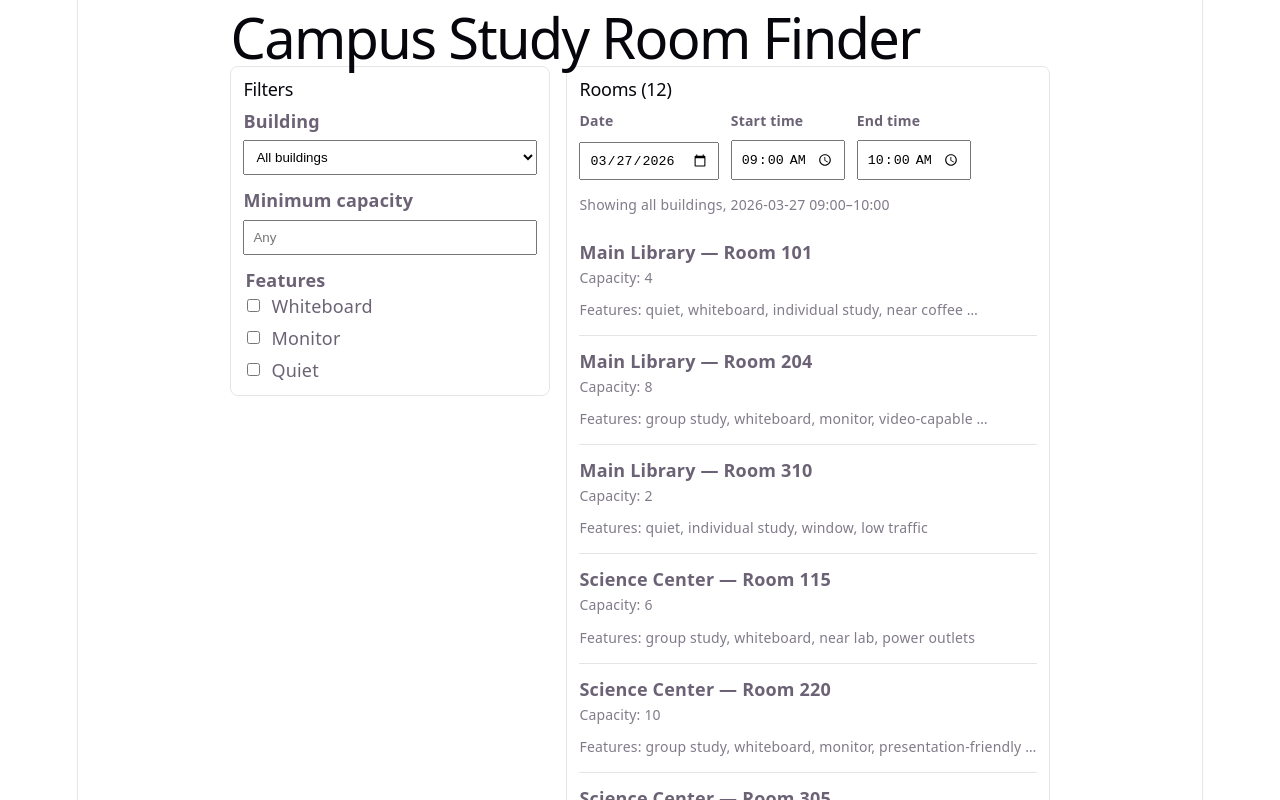
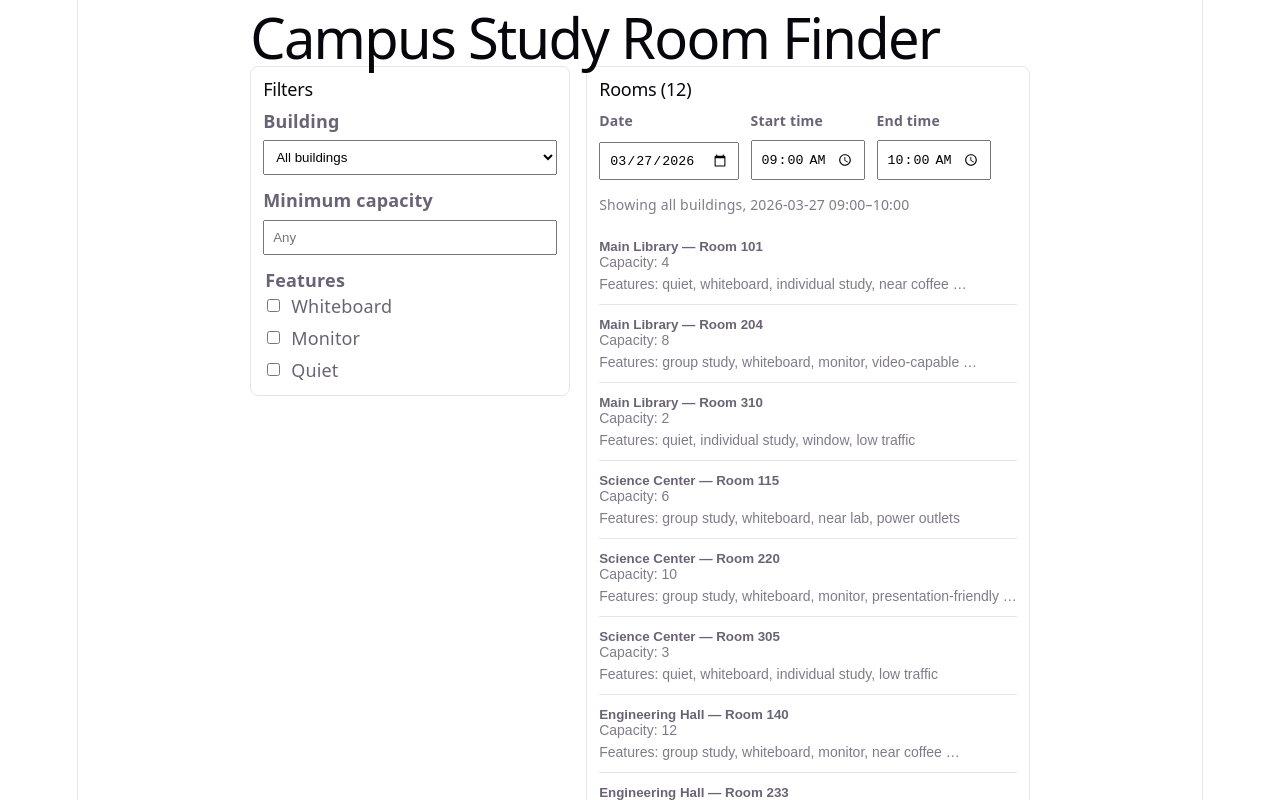
Before and after one commit to pgowin/Campus-Study-Rooms, a React (Vite) app: page / in a window 1280 px wide. Shown: the top 800 px of the page. Built offline with nearby package versions, Linux system fonts and the light colour scheme.

Commit message:
Prompt 9: connected the Room Details page to the front end of the App.tsx

```diff
--- a/src/App.tsx
+++ b/src/App.tsx
@@ -3,6 +3,7 @@ import { RoomFilters } from "./RoomFilters";
 import type { ActiveFilters } from "./RoomFilters";
 import { STUDY_ROOMS, type StudyRoom } from "./rooms";
 import "./App.css";
+import { RoomDetails } from "./RoomDetails";
 
 function toMinutes(time: string): number | null {
 	// Expects "HH:MM" (24h). Returns minutes since midnight.
@@ -100,17 +101,26 @@ type RoomListItemProps = {
 	roomNumber: string;
 	capacity: number;
 	features: string[];
+	onSelect: () => void;
 };
 
-function RoomListItem({ building, roomNumber, capacity, features }: RoomListItemProps) {
+function RoomListItem({ building, roomNumber, capacity, features, onSelect }: RoomListItemProps) {
 	const displayedFeatures = features.slice(0, 4);
 	const hasMoreFeatures = features.length > displayedFeatures.length;
 
 	return (
-		<li
+		<li style={{ borderBottom: "1px solid rgba(0,0,0,0.1)" }}>
+			<button
+				type="button"
+				onClick={onSelect}
 				style={{
+					width: "100%",
+					textAlign: "left",
 					padding: "12px 0",
-				borderBottom: "1px solid rgba(0,0,0,0.1)",
+					background: "transparent",
+					border: 0,
+					cursor: "pointer",
+					color: "inherit",
 				}}
 			>
 				<div style={{ display: "flex", gap: 12, justifyContent: "space-between" }}>
@@ -127,6 +137,7 @@ function RoomListItem({ building, roomNumber, capacity, features }: RoomListItem
 					Features: {displayedFeatures.join(", ")}
 					{hasMoreFeatures ? " …" : ""}
 				</div>
+			</button>
 		</li>
 	);
 }
@@ -136,6 +147,7 @@ function App() {
 	const [selectedDate, setSelectedDate] = useState(defaultDate);
 	const [startTime, setStartTime] = useState("09:00");
 	const [endTime, setEndTime] = useState("10:00");
+	const [selectedRoom, setSelectedRoom] = useState<StudyRoom | null>(null);
 
 	const [activeFilters, setActiveFilters] = useState<ActiveFilters>({
 		building: null,
@@ -222,11 +234,23 @@ function App() {
 								roomNumber={room.roomNumber}
 								capacity={room.capacity}
 								features={room.features}
+								onSelect={() => setSelectedRoom(room)}
 							/>
 						))}
 					</ul>
 				</section>
 			</main>
+
+			<RoomDetails
+				room={selectedRoom}
+				onClose={() => setSelectedRoom(null)}
+				onRequestBooking={(room) => {
+					alert(
+						`Booking requested for ${room.building} Room ${room.roomNumber} on ${selectedDate} ${startTime}–${endTime}`,
+					);
+					setSelectedRoom(null);
+				}}
+			/>
 		</div>
 	);
 }
```
Lines whose indentation alone changed are shown as unchanged.
